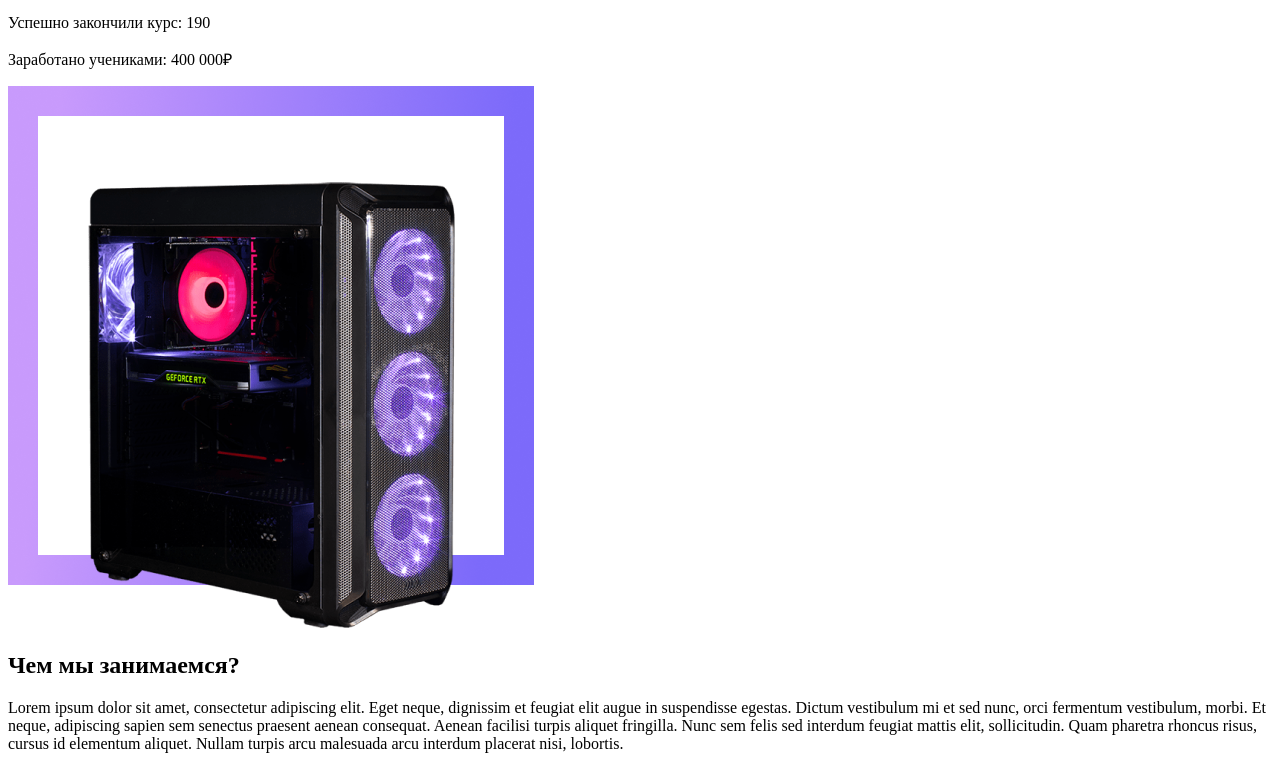
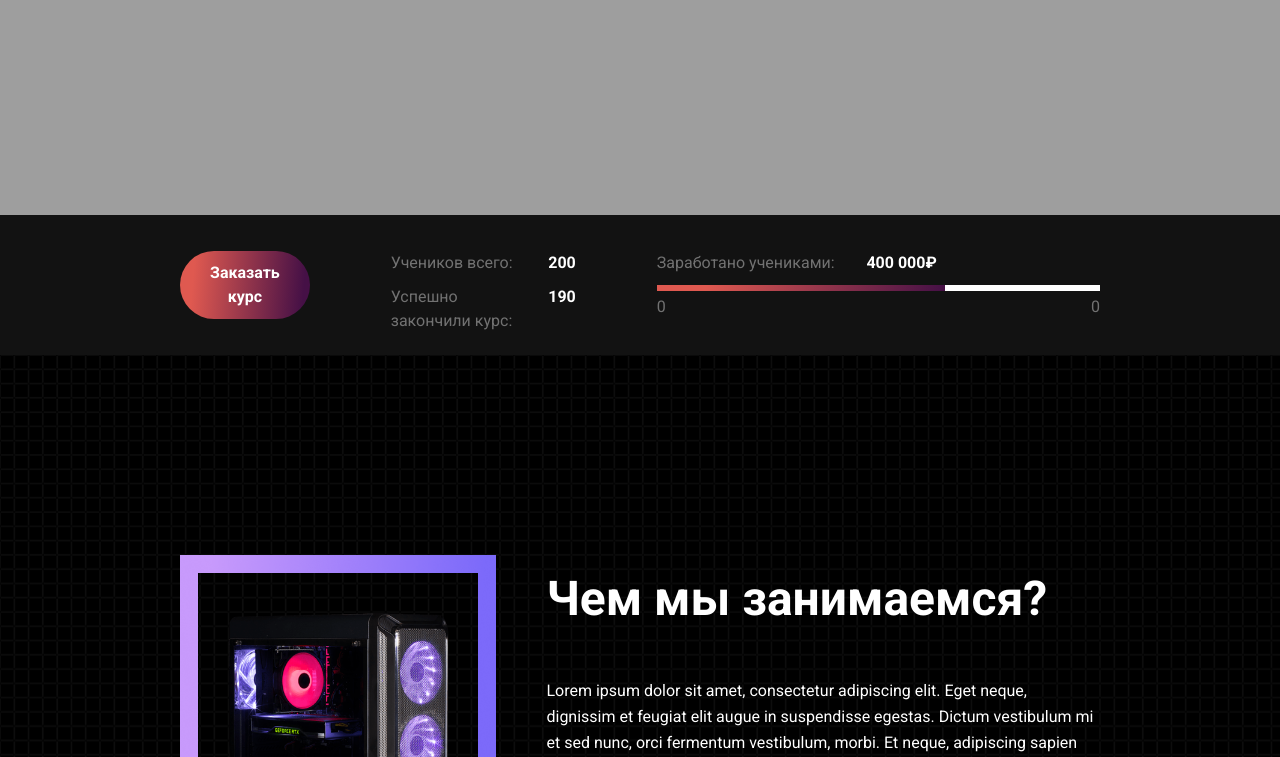
Before and after one commit to Targonkp/Computer-courses, a website: page dist/index.html in a window 1280 px wide. Shown: the part 615-1372 px from the top of the page. Drawn offline with Linux system fonts and the light colour scheme; the site is published under a folder, as on GitHub Pages, so addresses that start at the root find nothing.

Commit message:
Update index.html

```diff
--- a/dist/index.html
+++ b/dist/index.html
@@ -8,8 +8,8 @@
     />
     <meta http-equiv="X-UA-Compatible" content="ie=edge" />
     <title>Computer-courses</title>
-    <link rel="stylesheet" href="/dist/mini-files/normalize.css" />
-    <link rel="stylesheet" href="/dist/mini-files/all-styles.css" />
+    <link rel="stylesheet" href="mini-files/normalize.css" />
+    <link rel="stylesheet" href="mini-files/all-styles.css" />
     <link
       href="https://fonts.googleapis.com/css2?family=Roboto:wght@400;500;700&display=swap"
       rel="stylesheet"
```
